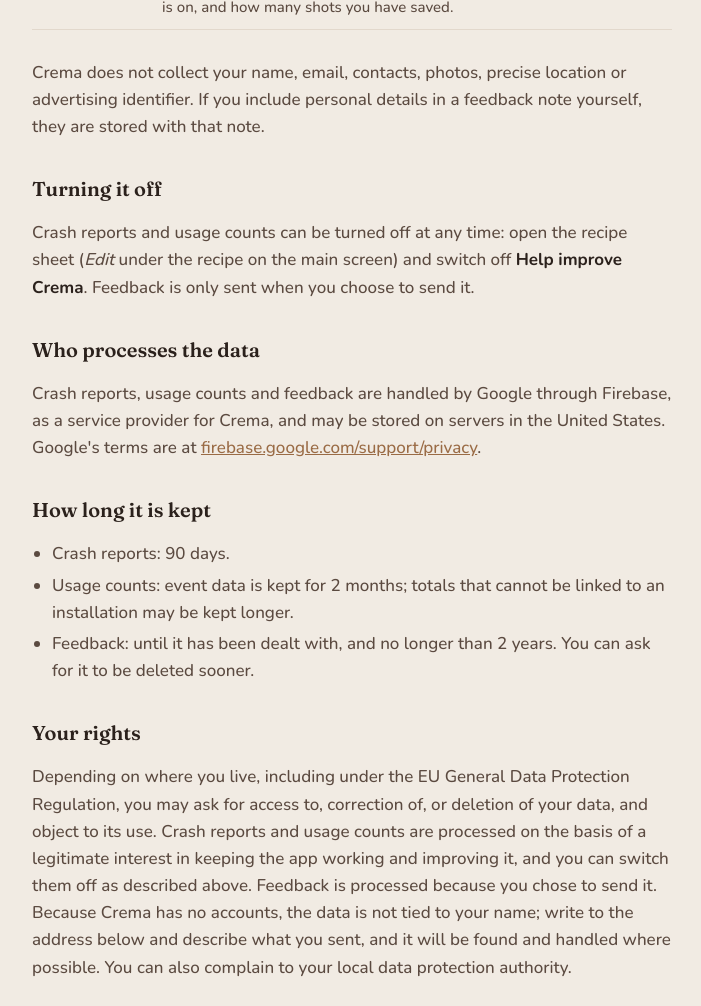
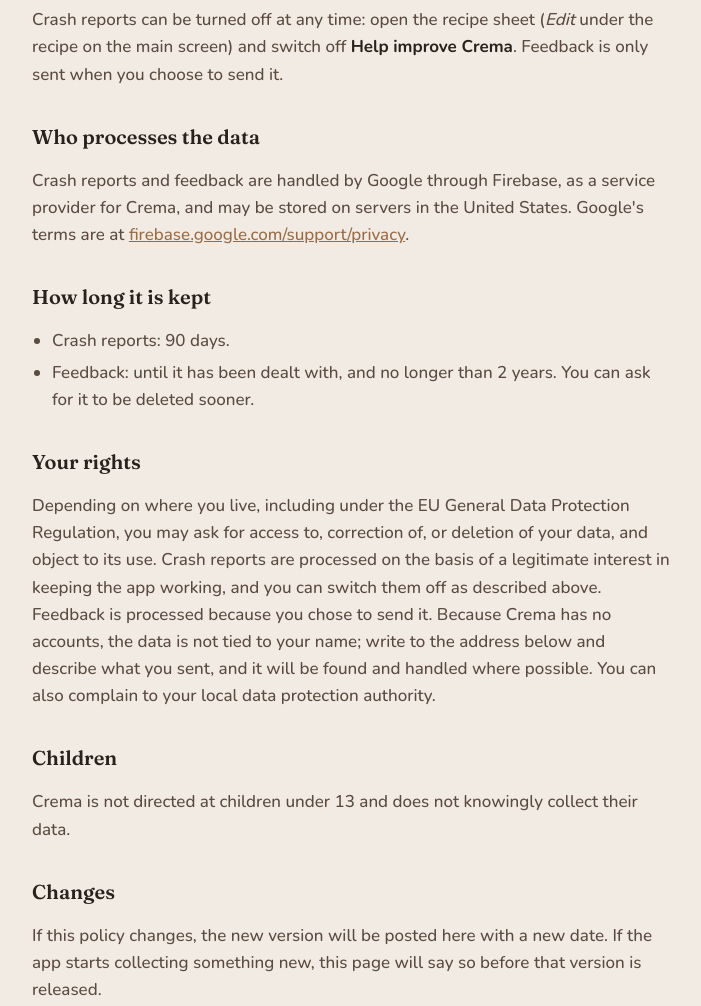
Before and after one commit to razvanmacovei/crema-site, a plain HTML site: page privacy.html in a window 1280 px wide. Shown: the part 1233-2239 px from the top of the page, without its empty margins (288-989 px from the left). Drawn offline with nearby package versions, Linux system fonts and the light colour scheme.

Commit message:
Privacy: no usage statistics, crash reports only
Co-Authored-By: Claude Opus 5.5 <noreply@anthropic.com>
Claude-Session: https://claude.ai/code/session_01LuNknC7BQEaj5D8M15B6Gh

```diff
--- a/privacy.html
+++ b/privacy.html
@@ -15,7 +15,7 @@
 <h1>Privacy Policy</h1>
 <p class="meta">Last updated 17 November 2026</p>
 
-<p>Crema is an app for Bluetooth coffee scales, made by Razvan Macovei, an independent developer. Crema has no accounts, shows no ads and does not track you across other apps or websites. This page explains the little that leaves your phone and why.</p>
+<p>Crema is an app for Bluetooth coffee scales, made by Razvan Macovei, an independent developer. Crema has no accounts, shows no ads, collects no usage statistics and does not track you. This page explains the little that leaves your phone and why.</p>
 
 <h2>What stays on your phone</h2>
 <p>Your recipes, your shot history and notes, your settings, and the Bluetooth identifier of the last scale you connected are stored only on your phone. They are never sent anywhere. Deleting the app deletes them.</p>
@@ -28,27 +28,25 @@
 <table>
 <tr><th>What</th><th>What it contains</th><th>Why</th></tr>
 <tr><td><strong>Crash reports</strong> (Firebase Crashlytics)</td><td>What the app was doing when it crashed or when a scale failed to connect, the scale model, your phone model and system version, the app version, and a random identifier for this installation. Bluetooth addresses of devices are removed before sending.</td><td>To find and fix bugs.</td></tr>
-<tr><td><strong>Usage counts</strong> (Google Analytics for Firebase)</td><td>That the app was opened and for how long; that a shot finished, with its brew method and score; which scale model connected or failed to connect; that a recipe was added; that feedback was sent, and its kind. Also your phone model, system version, language, approximate country, and a random identifier for this installation. Never your recipe or coffee names, notes, or anything you type.</td><td>To see which scales and features are used, and what to improve.</td></tr>
 <tr><td><strong>Feedback</strong> (Cloud Firestore)</td><td>Only when you send feedback: the kind, what you wrote, and the scale model if you request one, plus the app version and whether your phone is an iPhone or Android. If <em>Attach app details</em> is on, also your system version, the connected scale model, whether Bluetooth is on, and how many shots you have saved.</td><td>To read and answer your feedback. Nobody else can read it.</td></tr>
 </table>
 </div>
 <p>Crema does not collect your name, email, contacts, photos, precise location or advertising identifier. If you include personal details in a feedback note yourself, they are stored with that note.</p>
 
 <h2>Turning it off</h2>
-<p>Crash reports and usage counts can be turned off at any time: open the recipe sheet (<em>Edit</em> under the recipe on the main screen) and switch off <strong>Help improve Crema</strong>. Feedback is only sent when you choose to send it.</p>
+<p>Crash reports can be turned off at any time: open the recipe sheet (<em>Edit</em> under the recipe on the main screen) and switch off <strong>Help improve Crema</strong>. Feedback is only sent when you choose to send it.</p>
 
 <h2>Who processes the data</h2>
-<p>Crash reports, usage counts and feedback are handled by Google through Firebase, as a service provider for Crema, and may be stored on servers in the United States. Google's terms are at <a href="https://firebase.google.com/support/privacy">firebase.google.com/support/privacy</a>.</p>
+<p>Crash reports and feedback are handled by Google through Firebase, as a service provider for Crema, and may be stored on servers in the United States. Google's terms are at <a href="https://firebase.google.com/support/privacy">firebase.google.com/support/privacy</a>.</p>
 
 <h2>How long it is kept</h2>
 <ul>
 <li>Crash reports: 90 days.</li>
-<li>Usage counts: event data is kept for 2 months; totals that cannot be linked to an installation may be kept longer.</li>
 <li>Feedback: until it has been dealt with, and no longer than 2 years. You can ask for it to be deleted sooner.</li>
 </ul>
 
 <h2>Your rights</h2>
-<p>Depending on where you live, including under the EU General Data Protection Regulation, you may ask for access to, correction of, or deletion of your data, and object to its use. Crash reports and usage counts are processed on the basis of a legitimate interest in keeping the app working and improving it, and you can switch them off as described above. Feedback is processed because you chose to send it. Because Crema has no accounts, the data is not tied to your name; write to the address below and describe what you sent, and it will be found and handled where possible. You can also complain to your local data protection authority.</p>
+<p>Depending on where you live, including under the EU General Data Protection Regulation, you may ask for access to, correction of, or deletion of your data, and object to its use. Crash reports are processed on the basis of a legitimate interest in keeping the app working, and you can switch them off as described above. Feedback is processed because you chose to send it. Because Crema has no accounts, the data is not tied to your name; write to the address below and describe what you sent, and it will be found and handled where possible. You can also complain to your local data protection authority.</p>
 
 <h2>Children</h2>
 <p>Crema is not directed at children under 13 and does not knowingly collect their data.</p>
```
